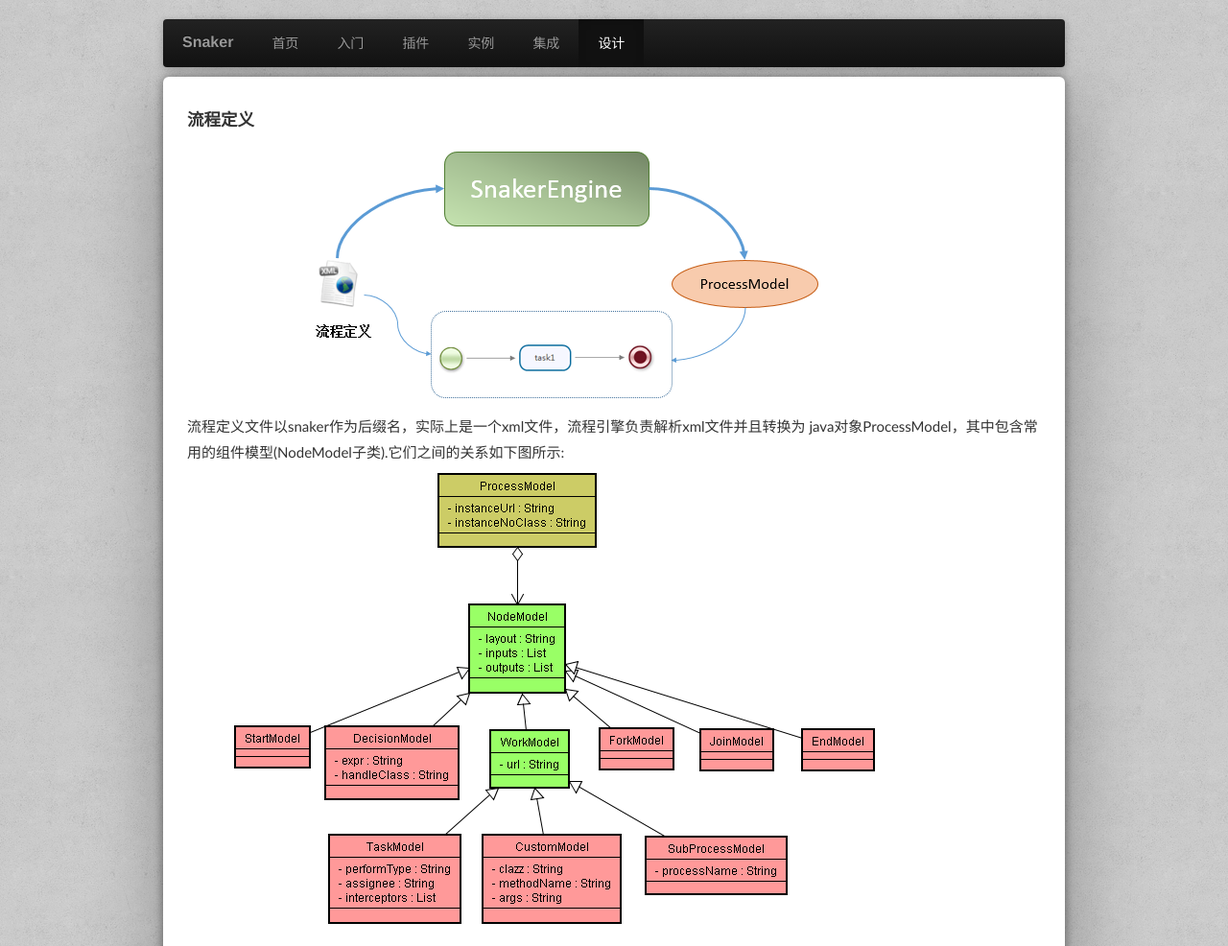
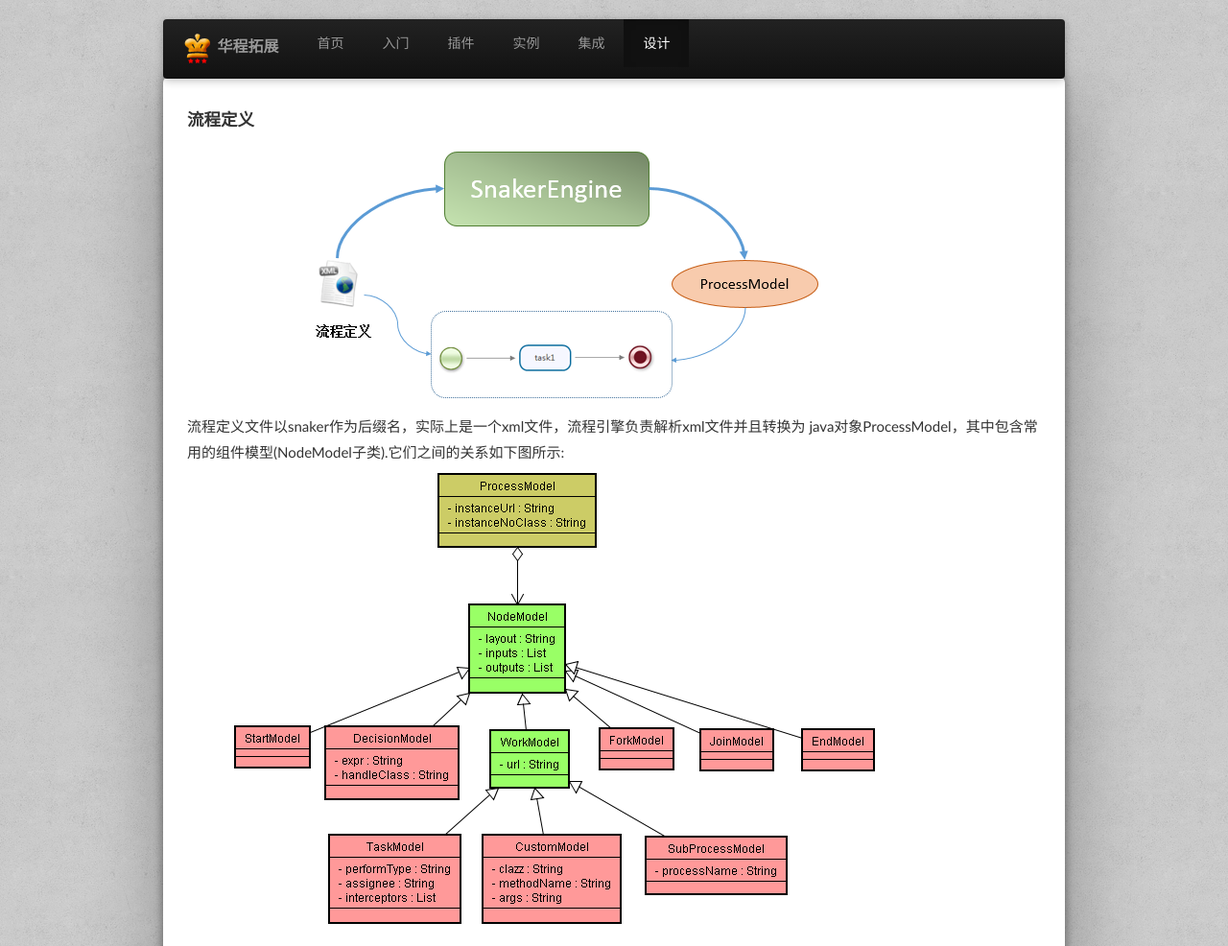
Before and after one commit to georgeworld/georgeworld.github.com, a plain HTML site: page design.html in a window 1280 px wide. Shown: the top 986 px of the page at 96% size. Drawn offline with Linux system fonts and the light colour scheme.

Commit message:
update logo link

```diff
--- a/design.html
+++ b/design.html
@@ -24,7 +24,10 @@
                         <span class="icon-bar"></span>
                         <span class="icon-bar"></span>
                    </button>
-                   <a class="brand" href="#">Snaker</a>
+                   <a class="brand" href="/">
+				   <img src="images/logo.png" width="32" height="32" align="middle" border="0" />
+				   华程拓展
+				   </a>
                    <div class="nav-collapse collapse">
                     	<ul class="nav">
                   			<li><a href="index.html">首页</a></li>
```
Also changed, not shown: example.html (+4 -1 lines), integration.html (+4 -1 lines), plugin.html (+4 -1 lines), quickstart.html (+4 -1 lines).
